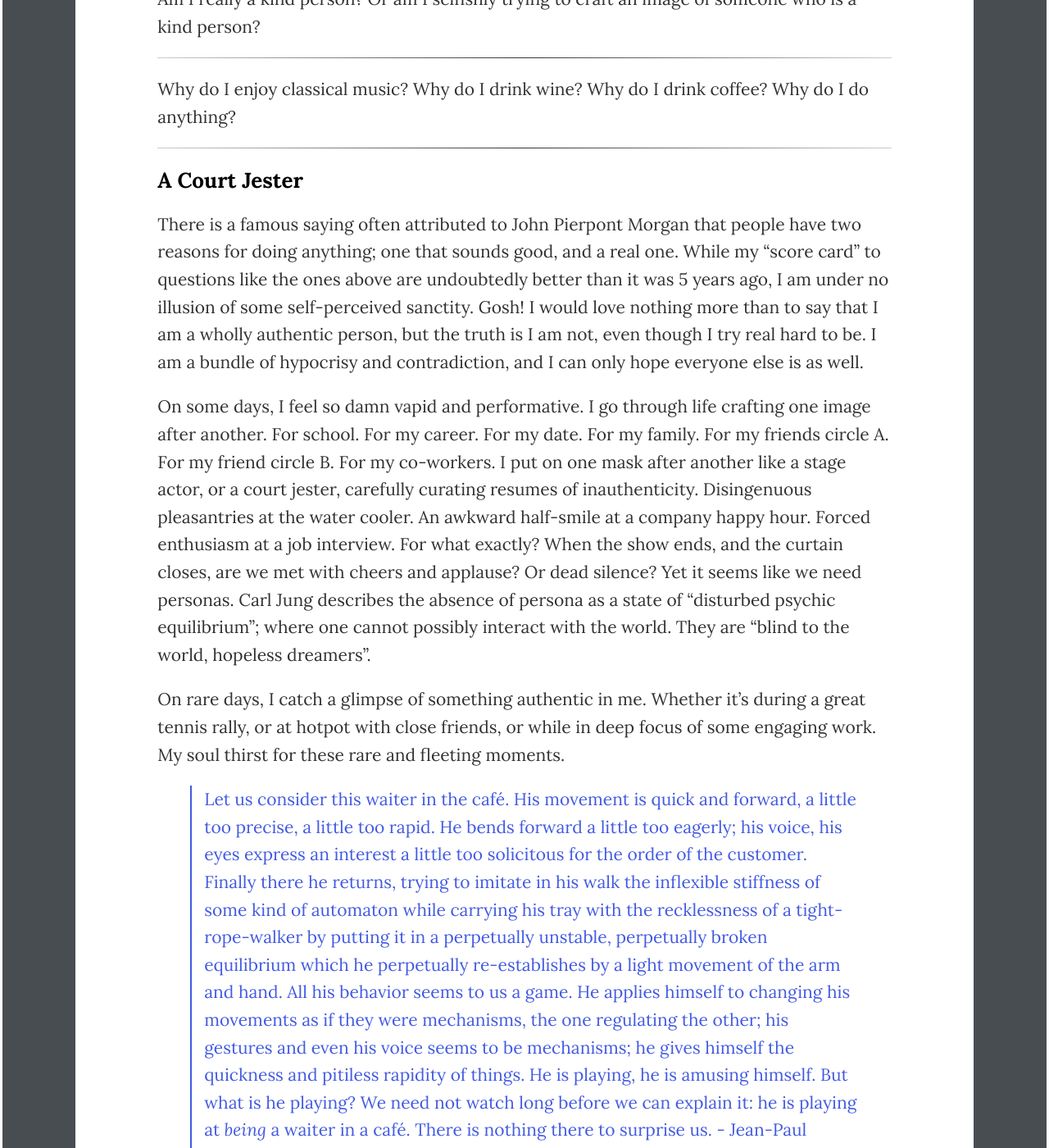
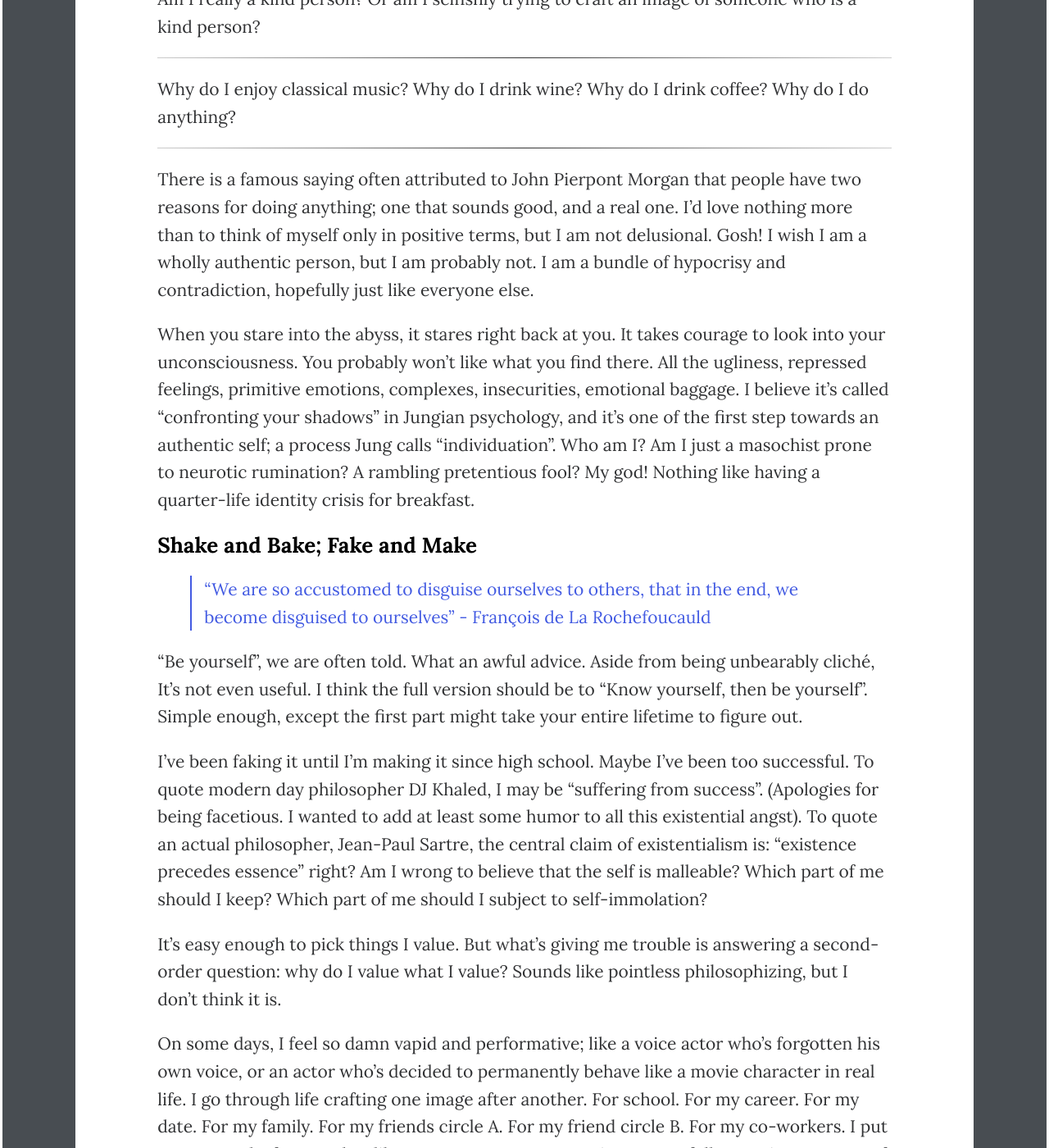
Before and after one commit to wcfrobert/wcfrobert.github.io, a Jekyll site: the page built from _posts/2023-01-30-authenticity.md, in a window 1280 px wide and 1400 px high, scrolled down 974 px. Shown: the whole window at 82% size. Built offline with Jekyll 4.4.1, drawn with Linux system fonts in a browser that asks for light colours; comment, search, counter and statistics services are not loaded; some of the changed text lies outside the part shown.

Commit message:
dont try to be profound

```diff
--- a/_posts/2023-01-30-authenticity.md
+++ b/_posts/2023-01-30-authenticity.md
@@ -2,7 +2,7 @@
 layout: blog-post
 categories: blog
 title: "Performance of a Lifetime"
-description: "Being performative vs. being authentic"
+description: "Quarter-life crisis ramblings"
 image: assets/img/blog/authenticity.png
 date: 2023-01-30
 tags: thoughts
@@ -36,14 +36,24 @@ Why do I enjoy classical music? Why do I drink wine? Why do I drink coffee? Why
 
 ---
 
-## A Court Jester
+There is a famous saying often attributed to John Pierpont Morgan that people have two reasons for doing anything; one that sounds good, and a real one. I'd love nothing more than to think of myself only in positive terms, but I am not delusional. Gosh! I wish I am a wholly authentic person, but I am probably not. I am a bundle of hypocrisy and contradiction, hopefully just like everyone else.
 
-There is a famous saying often attributed to John Pierpont Morgan that people have two reasons for doing anything; one that sounds good, and a real one. While my "score card" to questions like the ones above are undoubtedly better than it was 5 years ago, I am under no illusion of some self-perceived sanctity. Gosh! I would love nothing more than to say that I am a wholly authentic person, but the truth is I am not, even though I try real hard to be. I am a bundle of hypocrisy and contradiction, and I can only hope everyone else is as well.
+When you stare into the abyss, it stares right back at you. It takes courage to look into your unconsciousness. You probably won't like what you find there. All the ugliness, repressed feelings, primitive emotions, complexes, insecurities, emotional baggage. I believe it's called "confronting your shadows" in Jungian psychology, and it's one of the first step towards an authentic self; a process Jung calls "individuation". Who am I? Am I just a masochist prone to neurotic rumination? A rambling pretentious fool? My god! Nothing like having a quarter-life identity crisis for breakfast.
 
-On some days, I feel so damn vapid and performative. I go through life crafting one image after another. For school. For my career. For my date. For my family. For my friends circle A. For my friend circle B. For my co-workers. I put on one mask after another like a stage actor, or a court jester, carefully curating resumes of inauthenticity. Disingenuous pleasantries at the water cooler. An awkward half-smile at a company happy hour. Forced enthusiasm at a job interview. For what exactly? When the show ends, and the curtain closes, are we met with cheers and applause? Or dead silence? Yet it seems like we need personas. Carl Jung describes the absence of persona as a state of "disturbed psychic equilibrium"; where one cannot possibly interact with the world. They are "blind to the world, hopeless dreamers".
+
+
+## Shake and Bake; Fake and Make
+
+> "We are so accustomed to disguise ourselves to others, that in the end, we become disguised to ourselves" - François de La Rochefoucauld
+
+"Be yourself", we are often told. What an awful advice. Aside from being unbearably cliché, It's not even useful. I think the full version should be to "Know yourself, then be yourself". Simple enough, except the first part might take your entire lifetime to figure out.
+
+I've been faking it until I'm making it since high school. Maybe I've been too successful. To quote modern day philosopher DJ Khaled, I may be "suffering from success". (Apologies for being facetious. I wanted to add at least some humor to all this existential angst). To quote an actual philosopher, Jean-Paul Sartre, the central claim of existentialism is: "existence precedes essence" right? Am I wrong to believe that the self is malleable? Which part of me should I keep? Which part of me should I subject to self-immolation?
+
+It's easy enough to pick things I value. But what's giving me trouble is answering a second-order question: why do I value what I value? Sounds like pointless philosophizing, but I don't think it is.
+
+On some days, I feel so damn vapid and performative; like a voice actor who's forgotten his own voice, or an actor who's decided to permanently behave like a movie character in real life. I go through life crafting one image after another. For school. For my career. For my date. For my family. For my friends circle A. For my friend circle B. For my co-workers. I put on one mask after another like a stage actor, or a court jester, carefully curating resumes of inauthenticity. Disingenuous pleasantries at the water cooler. An awkward half-smile at a company happy hour. Forced enthusiasm at a job interview. For what exactly?
 
 On rare days, I catch a glimpse of something authentic in me. Whether it's during a great tennis rally, or at hotpot with close friends, or while in deep focus of some engaging work. My soul thirst for these rare and fleeting moments.
 
-
-
 > Let us consider this waiter in the café. His movement is quick and forward, a little too precise, a little too rapid. He bends forward a little too eagerly; his voice, his eyes express an interest a little too solicitous for the order of the customer. Finally there he returns, trying to imitate in his walk the inflexible stiffness of some kind of automaton while carrying his tray with the recklessness of a tight-rope-walker by putting it in a perpetually unstable, perpetually broken equilibrium which he perpetually re-establishes by a light movement of the arm and hand. All his behavior seems to us a game. He applies himself to changing his movements as if they were mechanisms, the one regulating the other; his gestures and even his voice seems to be mechanisms; he gives himself the quickness and pitiless rapidity of things. He is playing, he is amusing himself. But what is he playing? We need not watch long before we can explain it: he is playing at *being* a waiter in a café. There is nothing there to surprise us. - Jean-Paul Sartre, Being and Nothingness
```
